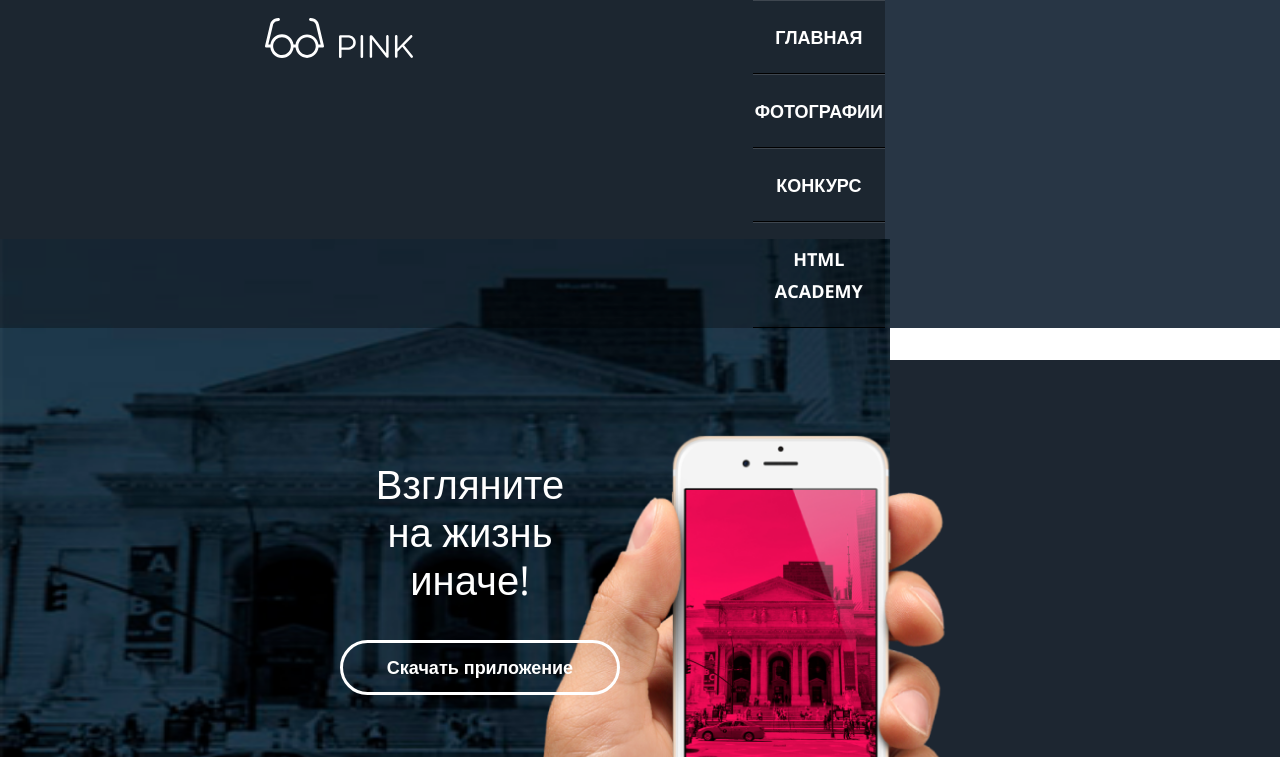
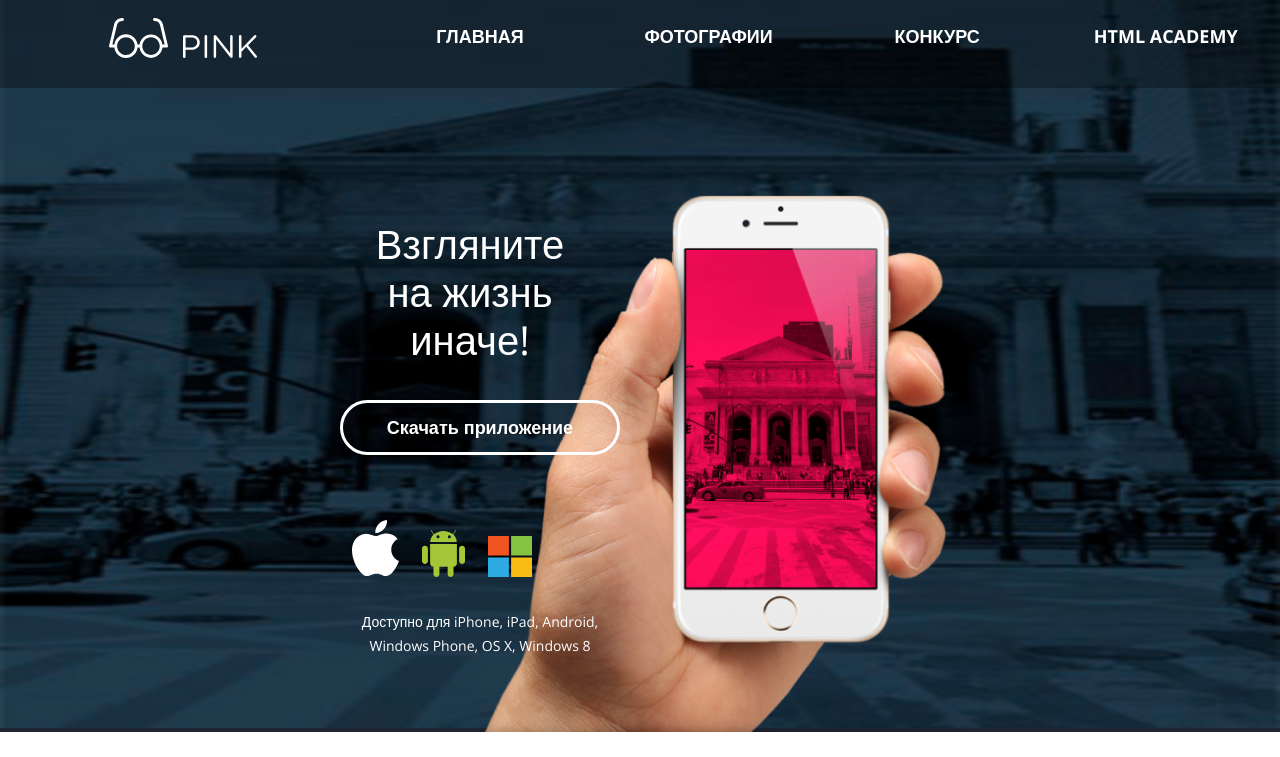
Before and after one commit to YuriylyiruY/1517803-pink-22, a website: page source/index.html in a window 1280 px wide. Shown: the top 757 px of the page. Drawn offline with nearby package versions, Linux system fonts and the light colour scheme; files that its build step writes are made by us from their sources.

Commit message:
исправил баг с header

```diff
--- a/source/less/header/header.less
+++ b/source/less/header/header.less
@@ -45,7 +45,8 @@
   }
 
   @media (min-width: @desktop-width) {
-    margin: 0;
+    margin: 0 auto;
+    width: 50%;
   }
 }
 
@@ -75,6 +76,7 @@
     width: 25%;
     z-index: 2;
     background: @black-transparent;
+    border: none;
   }
 }
 
@@ -115,7 +117,9 @@
   display: none;
 
   @media (min-width: @desktop-width) {
-    display: inline-block;
+    display: flex;
+    width: 100%;
+    justify-content: space-between;
   }
 }
 
@@ -144,6 +148,11 @@
   position: relative;
   z-index: 3;
   border-bottom: solid 1px transparent;
+
+  @media (min-width: @desktop-width) {
+    background: @black-transparent;
+    width: 40%;
+  }
 }
 
 .header__logo-sunglasses {
@@ -167,5 +176,6 @@
 
   @media (min-width: @desktop-width) {
     display: flex;
+    width: 100%;
   }
 }
--- a/source/less/main/promo.less
+++ b/source/less/main/promo.less
@@ -127,7 +127,7 @@
     height: 729px;
     margin-top: -121px;
     grid-column-start: 1;
-    grid-column-end: 4;
+    grid-column-end: 5;
     grid-row-start: 1;
     grid-row-end: 5;
     z-index: 1;
```
